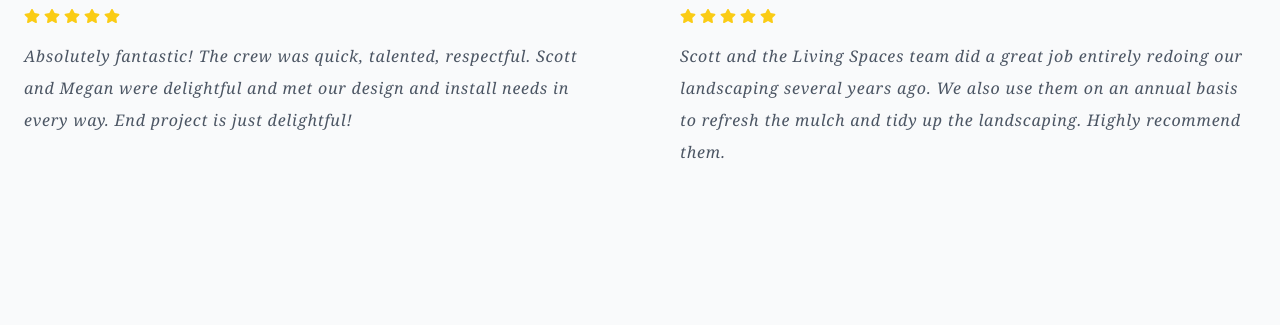
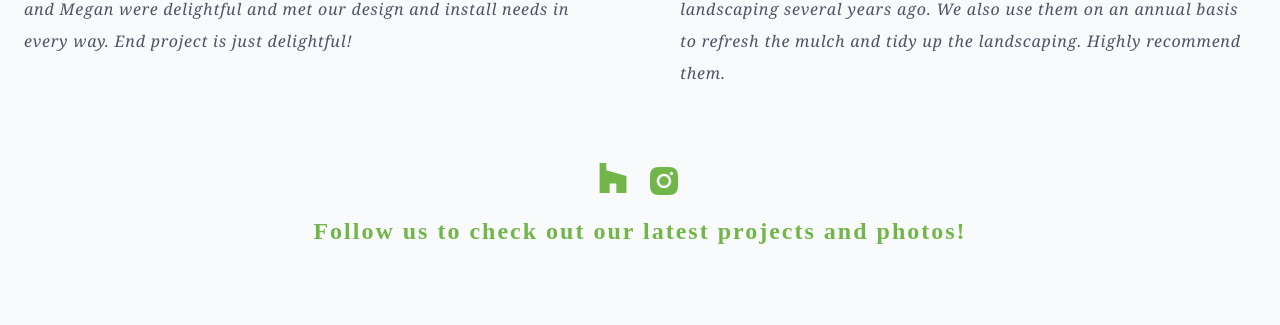
Before and after one commit to latz09/living-space-landscapes, a Next.js app: page / in a window 1280 px wide. Shown: the part 1914-2239 px from the top of the page. Built offline with nearby package versions, Linux system fonts and the light colour scheme; grey boxes are pictures that could not be loaded; a web font is replaced by a local one.

Commit message:
social links under reviews and page animation from framer-motion

```diff
--- a/components/layout/heros/Hero.js
+++ b/components/layout/heros/Hero.js
@@ -1,7 +1,6 @@
 import Image from 'next/image';
 import heroImage from '../../../public/images/webp/logoHero.webp';
 import logo from '../../../public/images/webp/logo.webp';
-// import SocialHeroLinks from '../../utils/SocialHeroLinks';
 
 const Hero = () => {
 	return (
@@ -23,9 +22,6 @@
 						layout='intrinsic'
 						priority='true'
 					/>
-					{/* <div>
-						<SocialHeroLinks />
-					</div> */}
 				</div>
 			</div>
 		</div>
--- a/components/utils/SocialHeroLinks.js
+++ /dev/null
@@ -1,36 +0,0 @@
-import { AiFillInstagram } from 'react-icons/ai';
-import { SiHouzz } from 'react-icons/si';
-
-const SocialHeroLinks = () => {
-	const houzzLink =
-		'https://www.houzz.com/professionals/landscape-architects-and-landscape-designers/living-space-landscapes-pfvwus-pf~1510288630/__public';
-	const instagramLink = 'https://www.instagram.com/livingspacelandscapesmn/';
-
-	return (
-		<div className=' bg-opacity-20  py-3 rounded-full hover:bg-opacity-80 hover:shadow-lg transition duration-700 text-landscape-700 grid gap-4 place-items-center mx-2 text-xl font-bold tracking-widest mt-2'>
-			<div className=' grid grid-cols-2 gap-3 '>
-				<a
-					href={houzzLink}
-					target='_blank.'
-					rel='noreferrer'
-					className='text-xl md:text-3xl hover:text-landscape-700 transition duration-700'
-				>
-					<SiHouzz />
-				</a>
-				<a
-					href={instagramLink}
-					target='_blank.'
-					rel='noreferrer'
-					className='text-2xl md:text-4xl  hover:text-landscape-700 transition duration-700 '
-				>
-					<AiFillInstagram />{' '}
-				</a>
-			</div>{' '}
-			{/* <div className='text-gray-200'>
-				Follow us to check out our latest projects and photos!
-			</div> */}
-		</div>
-	);
-};
-
-export default SocialHeroLinks;
--- a/components/utils/SocialReviewSectionLinks.js
+++ b/components/utils/SocialReviewSectionLinks.js
@@ -14,7 +14,7 @@
 					href={houzzLink}
 					target='_blank.'
 					rel='noreferrer'
-					className='text-xl md:text-3xl hover:text-landscape-300 transition duration-700'
+					className='text-2xl md:text-3xl hover:text-landscape-300 transition duration-700'
 				>
 					<SiHouzz />
 				</a>
@@ -22,12 +22,12 @@
 					href={instagramLink}
 					target='_blank.'
 					rel='noreferrer'
-					className='text-2xl md:text-4xl  hover:text-landscape-300 transition duration-700 '
+					className='text-3xl md:text-4xl  hover:text-landscape-300 transition duration-700 '
 				>
 					<AiFillInstagram />{' '}
 				</a>
 			</div>{' '}
-			<div className='text-gray-50 text-2xl font-logo font-bold'>
+			<div className='text-landscape-700 text-lg md:text-2xl font-logo font-bold text-center'>
 				Follow us to check out our latest projects and photos!
 			</div>
 		</div>
--- a/package.json
+++ b/package.json
@@ -9,6 +9,7 @@
     "lint": "next lint"
   },
   "dependencies": {
+    "framer-motion": "^7.5.3",
     "next": "12.2.2",
     "react": "18.2.0",
     "react-dom": "18.2.0",
--- a/pages/_app.js
+++ b/pages/_app.js
@@ -1,7 +1,22 @@
 import '../styles/globals.css';
 import Head from 'next/head';
+import { AnimatePresence, motion } from 'framer-motion';
 import Layout from '../components/layout/Layout';
-function MyApp({ Component, pageProps }) {
+function MyApp({ Component, pageProps, router }) {
+	const pageAnimateVariable = {
+		hidden: {
+			opacity: 0,
+		},
+		visible: {
+			opacity: 1,
+			transition: {
+				delay: 0.3,
+				duration: 0.8,
+			},
+		},
+		exit: { opacity: 0, transition: { duration: 0.4 } },
+	};
+
 	return (
 		<>
 			<Head>
@@ -11,9 +26,11 @@
 			</Head>
 			<div className='font-spaces '>
 				<Layout>
-					<div className=''>
-						<Component {...pageProps} />
-					</div>
+					<AnimatePresence mode='wait'>
+						<motion.div key={router.route} variants={pageAnimateVariable} initial='hidden' animate='visible' exit='exit'>
+							<Component {...pageProps} />
+						</motion.div>
+					</AnimatePresence>
 				</Layout>
 			</div>
 		</>
--- a/pages/gallery/index.js
+++ b/pages/gallery/index.js
@@ -2,7 +2,7 @@
 import ImageItem from '../../components/gallery/ImageItem';
 import { galleryImages } from '../../data/carouselImages';
 import Meta from '../../components/utils/Meta';
-// import SocialReviewSectionLinks from '../../components/utils/SocialReviewSectionLinks';
+
 const Gallery = () => {
 	return (
 		<>
@@ -14,8 +14,6 @@
 			/>
 			<div className='bg-landscape-500 max-w-7xl mx-auto px-2 md:px-4 border-x-8 border-landscape-700 '>
 				<div className='pt-24 pb-16'>
-					{/* <SocialReviewSectionLinks /> */}
-
 					<div className='grid xl:grid-cols-2 place-items-center  gap-4  '>
 						{galleryImages.map((image) => (
 							<div key={customId()}>
--- a/pages/index.js
+++ b/pages/index.js
@@ -6,7 +6,7 @@
 import StoneHero from '../components/layout/heros/StoneHero';
 import JapaneseHero from '../components/layout/heros/JapaneseHero';
 import Meta from '../components/utils/Meta';
-// import SocialReviewSectionLinks from '../components/utils/SocialReviewSectionLinks';
+import SocialReviewSectionLinks from '../components/utils/SocialReviewSectionLinks';
 
 const HomePage = () => {
 	return (
@@ -33,7 +33,7 @@
 				<div className='py-8 lg:h-[60vh] grid place-items-center gap-3'>
 					<Reviews />
 
-					{/* <SocialReviewSectionLinks /> */}
+					<SocialReviewSectionLinks />
 				</div>
 				<StoneHero />
 				<GalleryPreview />
```
Also changed, not shown: 1 other file (tests, documents, lock files or other folders).
